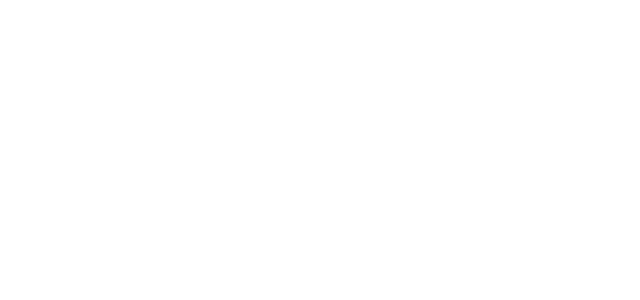
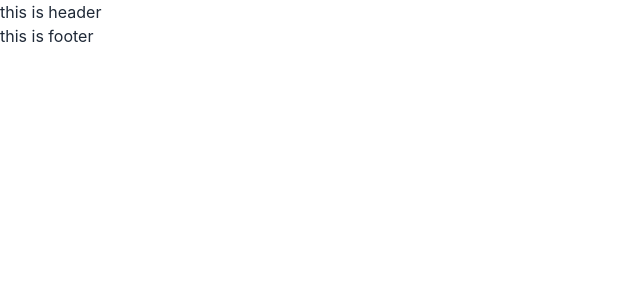
Before and after one commit to Nafis-Fahim50/e-commerce-platform, a React (Create React App) app: page / in a window 1280 px wide. Shown: the top 300 px of the page, without its empty margins (0-640 px from the left). Built offline with nearby package versions, Linux system fonts and the light colour scheme.

Commit message:
setup react router

```diff
--- a/src/App.js
+++ b/src/App.js
@@ -1,9 +1,11 @@
+import { RouterProvider } from 'react-router-dom';
 import './App.css';
+import router from './Route/Route/Route';
 
 function App() {
   return (
     <div className="container mx-auto">
-
+      <RouterProvider router={router}></RouterProvider>
     </div>
   );
 }
--- /dev/null
+++ b/src/Layout/Main.js
@@ -0,0 +1,16 @@
+import React from 'react';
+import { Outlet } from 'react-router-dom';
+import Footer from '../pages/Shared/Footer/Footer';
+import Navbar from '../pages/Shared/Navbar/Navbar';
+
+const Main = () => {
+    return (
+        <div>
+            <Navbar></Navbar>
+            <Outlet></Outlet>
+            <Footer></Footer>
+        </div>
+    );
+};
+
+export default Main;
--- /dev/null
+++ b/src/pages/Home/Home/Home.js
@@ -0,0 +1,11 @@
+import React from 'react';
+
+const Home = () => {
+    return (
+        <div>
+
+        </div>
+    );
+};
+
+export default Home;
--- /dev/null
+++ b/src/pages/Shared/Footer/Footer.js
@@ -0,0 +1,11 @@
+import React from 'react';
+
+const Footer = () => {
+    return (
+        <div>
+            <h1>this is footer</h1>
+        </div>
+    );
+};
+
+export default Footer;
--- /dev/null
+++ b/src/pages/Shared/Navbar/Navbar.js
@@ -0,0 +1,11 @@
+import React from 'react';
+
+const Navbar = () => {
+    return (
+        <div>
+            <h1>this is header</h1>
+        </div>
+    );
+};
+
+export default Navbar;
```
Also changed, not shown: src/Route/Route/Route.js (added, +19 -0 lines).
